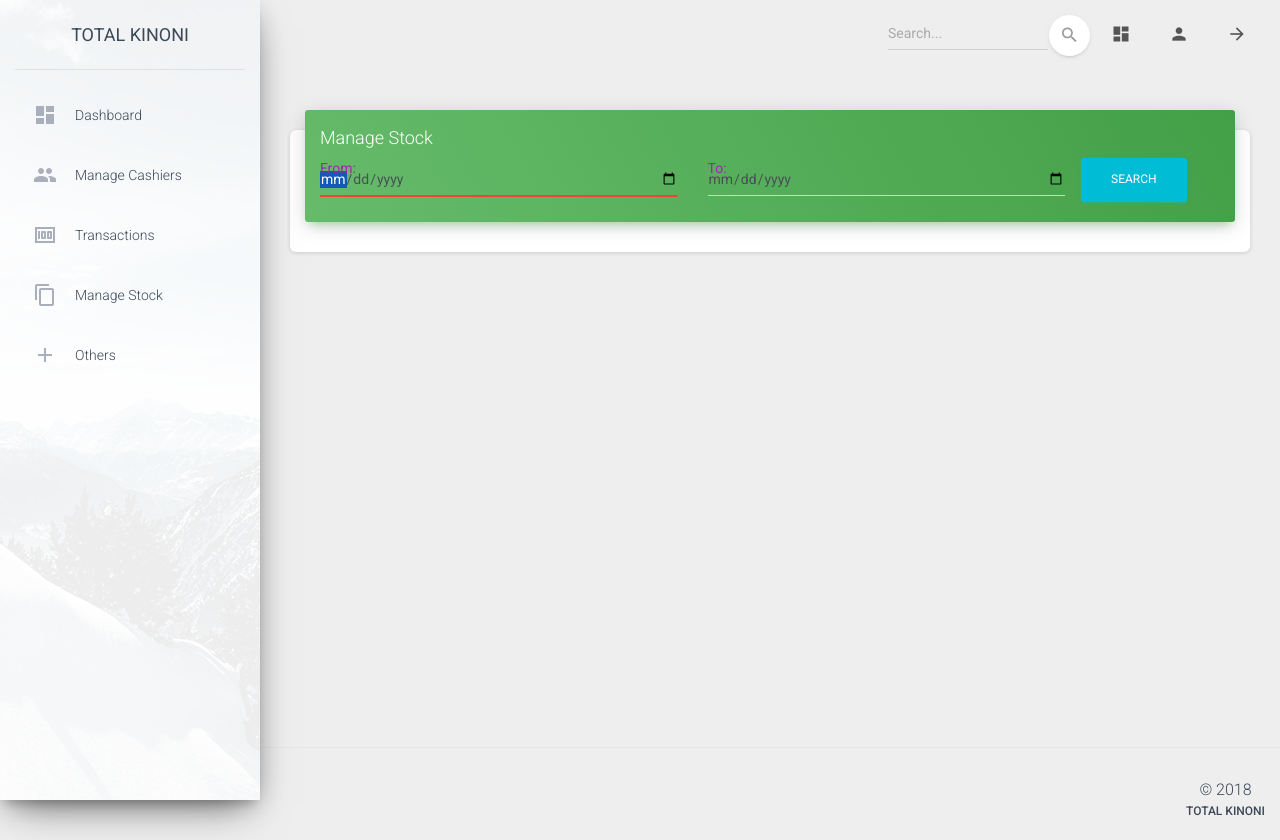
After one commit to bronejeffries/supermarket-in-Django, a Django app: page /manager/managestock/ in a window 1280 px wide. The commit adds this page. Shown: the top 840 px of the page. Run offline with Django 3.2, Linux system fonts and the light colour scheme; a user stored in the database is signed in; some libraries are stand-ins or nearby versions.

Commit message:
updated viewstock

```diff
--- a/manager/templates/manager/managerbase.html
+++ b/manager/templates/manager/managerbase.html
@@ -57,6 +57,12 @@
             <a class="nav-link" href="/manager/transaction">
               <i class="material-icons">money</i>
               <p>Transactions</p>
+            </a>
+          </li>
+          <li class="nav-item {% block managestock_active %}{% endblock %} ">
+            <a class="nav-link" href="/manager/managestock">
+              <i class="material-icons">content_copy</i>
+              <p>Manage Stock</p>
             </a>
           </li>
 
@@ -200,6 +206,7 @@
   <script src="{% static 'cashier/javascript/core/bootstrap-material-design.min.js' %}" type="text/javascript"></script>
   <script src="{% static 'cashier/javascript/plugins/perfect-scrollbar.jquery.min.js' %}"></script>
   <script src="{% static 'manager/javascript/managerjavascript.js' %}"></script>
+  <script src="{% static 'cashier/javascript/core/cashierjavascript.js' %}"></script>
   <!-- Chartist JS -->
   <script src="{% static 'cashier/javascript/plugins/chartist.min.js' %}"></script>
   <!--  Notifications Plugin    -->
--- /dev/null
+++ b/manager/templates/manager/viewstock.html
@@ -0,0 +1,80 @@
+{% extends 'manager/managerbase.html'%}
+
+{% block body%}
+
+<div class="row">
+                      <div class="col-md-12">
+
+                        {% if messages %}
+                        <ul class="messages">
+
+                            <span style="color:red;" rel='tooltip'>{{ messages }}</span> <br>
+
+
+                        </ul>
+                        {% endif %}
+
+                        <div class="card">
+                          <div class="card-header card-header-success ">
+                            <h4 class="card-title">Manage Stock</h4>
+                            <div class="card-category">
+                              <form method="post" action="">
+                                {%csrf_token%}
+                                <div class="row">
+                                  <div class="col-md-5">
+                                    <div class="form-group">
+                                      <label class="bmd-label text-primary">From:</label>
+                                      <input type="date" class="form-control"  name="from" required autofocus>
+                                    </div>
+                                  </div>
+                                  <div class="col-md-5">
+                                    <div class="form-group">
+                                      <label class="bmd-label text-primary">To:</label>
+                                      <input type="date" class="form-control" name="to" required>
+                                    </div>
+                                  </div>
+                                      <button type="submit" class="btn btn-info pull-right">Search</button>
+                                </div>
+
+                                <div class="clearfix"></div>
+                              </form>
+                            </div>
+                          </div>
+                          <div class="card-body table-responsive">
+                            {%if items %}
+                            <form class="navbar-form">
+                              <div class="input-group no-border">
+                                <input type="text" value="" id="stock_search" onkeyup = " mysearch('stock_search','stock_table',1)" class="form-control col-lg-2 col-md-4" placeholder="Search by Name...">
+                                <button type="submit" class="btn btn-white btn-round btn-just-icon">
+                                  <i class="material-icons">search</i>
+                                  <div class="ripple-container"></div>
+                                </button>
+                              </div>
+                            </form>
+                            <table class="table table-hover" id="stock_table">
+                              <thead class="text-warning">
+                                <th>ID</th>
+                                <th>Name</th>
+                                <th>Selling Price</th>
+                                <th>Available Quantity</th>
+                              </thead>
+                              <tbody>
+                                {% for item in items%}
+                                <tr>
+                                  <td>{{forloop.counter}}</td>
+                                  <td>{{item.name}}</td>
+                                  <td>UGX{{item.selling_price}}</td>
+                                  <td>{{item.available_quantity}}</td>
+                                </tr>
+                                {%endfor%}
+
+                              </tbody>
+                            </table>
+                            {%endif%}
+                          </div>
+                        </div>
+                      </div>
+
+                    </div>
+
+{% endblock %}
--- a/manager/urls.py
+++ b/manager/urls.py
@@ -12,6 +12,7 @@ urlpatterns = [
     url(r'^transaction/$',views.transaction,name='transaction'),
     url(r'^addtask/$',views.addtask,name='addTask'),
     url(r'^addEmployee/$',views.addEmployee,name='addEmployee'),
+    url(r'^managestock/$',views.managestock,name='managestock'),
     url(r'^delete/(?P<taskId>[0-9]+)/$',views.deleteTask,name='deleteTask'),
 
 
--- a/manager/views.py
+++ b/manager/views.py
@@ -4,9 +4,15 @@ from django.http import HttpResponseRedirect
 from django.contrib.auth.decorators import login_required
 from django.contrib.auth.models import User, Group
 from .models import Tasks, Employee
+from .functions import save_employee, findsalespermonth, findpurchasespermonth, findsalesoverpeiod, findpurchasesoverpeiod
 from cashier.models import Products , Sales , Purchases
-from django.db.models import Count , Sum , Avg
+from datetime import datetime
+from django.contrib import messages
+from django.db.models import Count , Sum , Avg, Q, F
 from django.db.models.functions import TruncMonth, TruncYear
+
+
+
 # Create your views here.
 @login_required
 def index(request):
@@ -29,9 +35,10 @@ def managecashiers(request):
 @login_required
 def transaction(request):
     username = request.session['username']
-    sales_per_month = Sales.objects.annotate(month=TruncMonth('date_of_sale')).values('month').annotate(total_sales=Sum('total_amount'))
-    purchases_per_month = Purchases.objects.annotate(month=TruncMonth('date_of_purchase')).values('month').annotate(total_purchases=Sum('total'))
-    print(purchases_per_month)
+    sales_per_month = findsalespermonth()
+    purchases_per_month = findpurchasespermonth()
+
+    # print(purchases_per_month)
     return render(request,'manager/transaction.html',{'sales_per_month':sales_per_month, 'purchases_per_month':purchases_per_month,'username':username})
 
 @login_required
@@ -46,18 +53,56 @@ def addtask(request):
 @login_required
 def addEmployee(request):
     if request.method =='POST':
-        newEmployee = Employee()
-        newEmployee.First_Name = request.POST['First_Name']
-        newEmployee.Last_Name = request.POST['Last_Name']
-        newEmployee.Address = request.POST['Address']
-        newEmployee.Contact = request.POST['Contact']
-        newEmployee.Country = request.POST['Country']
-        newEmployee.Salary = request.POST['Salary']
-        newEmployee.save()
-
+        save_employee(request.POST)
         return HttpResponseRedirect(reverse('manager:index'))
 
 @login_required
 def deleteTask(request, taskId):
     Tasks.objects.get(id=taskId).delete()
     return HttpResponseRedirect(reverse('manager:index'))
+
+@login_required
+def managestock(request):
+    context = {}
+    if request.method=='GET':
+            return render(request,'manager/viewstock.html')
+    else:
+        from_date = request.POST['from']
+        to_date = request.POST['to']
+        sales_status_as_of = findsalesoverpeiod(from_date , to_date)
+        product_status_as_of = findpurchasesoverpeiod(from_date, to_date)
+        # red=product_status_as_of.filter(name='Coco-butter')
+        items=[]
+        # i=0
+        for item in Products.objects.all():
+            #filter from the product_status_as_of
+            purchase_status = product_status_as_of.filter(name = item.name)
+
+            #filter from the sales_status_as_of
+            sale_status = sales_status_as_of.filter(name = item.name)
+
+            #product has both purchase_status and sale_status in that period
+            if purchase_status and sale_status :
+                if (purchase_status[0]['purchases_as_of'] is not None) and (sale_status[0]['sales_as_of'] is not None):
+                    items.append({'name':item.name ,'selling_price':item.selling_price,'available_quantity': (item.available_quantity) -(purchase_status[0]['purchases_as_of'] + sale_status[0]['sales_as_of']) })
+
+
+            #product has only purchase_status in that period
+            elif purchase_status:
+                if (purchase_status[0]['purchases_as_of'] is not None):
+                    items.append({'name':item.name ,'selling_price':item.selling_price,'available_quantity': (item.available_quantity) -(purchase_status[0]['purchases_as_of']) })
+
+                #product has only sale_status in that period
+            elif sale_status:
+                if (sale_status[0]['sales_as_of'] is not None):
+                    items.append({'name':item.name ,'selling_price':item.selling_price,'available_quantity': (item.available_quantity) -(sale_status[0]['sales_as_of']) })
+
+            #if has none
+            else:
+                continue
+        print(items)
+        if items:
+            return render(request,'manager/viewstock.html',{'items': items})
+        else:
+            context['error']='No results found'
+            return render(request,'manager/viewstock.html',{'messages':context['error']})
```
